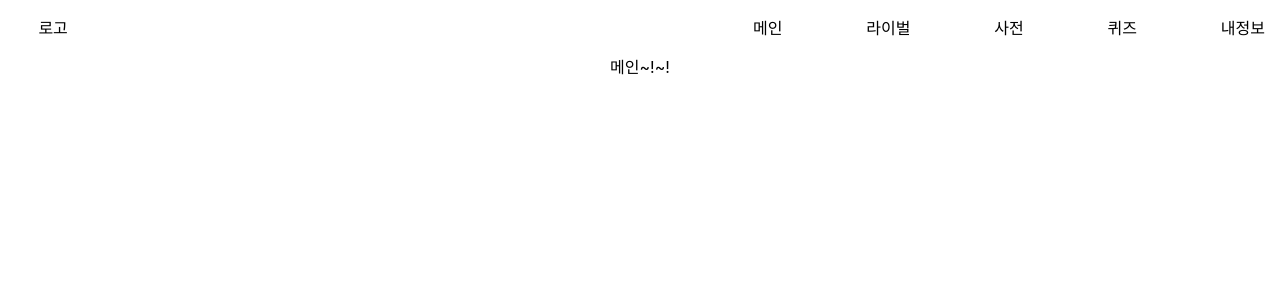
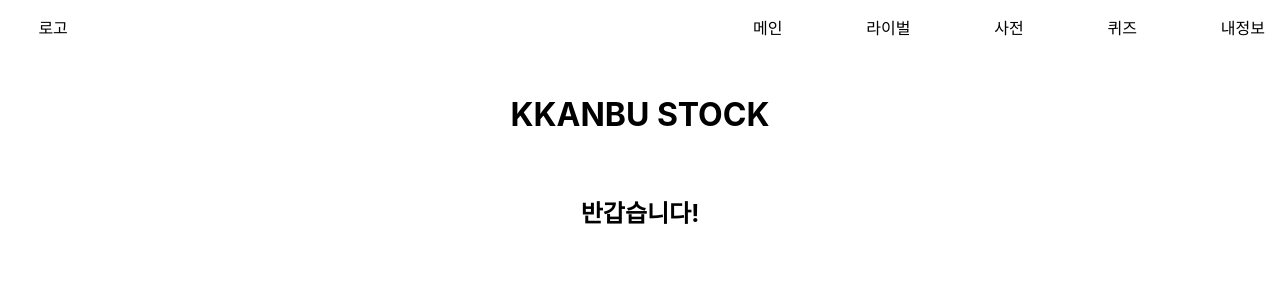
Before and after one commit to seogaeun/kkanbustock-frontend, a React (Create React App) app: page / in a window 1280 px wide. Shown: the top 300 px of the page. Built offline with nearby package versions, Linux system fonts and the light colour scheme; a web font is replaced by a local one.

Commit message:
[Edit]사전페이지 추가

```diff
--- a/src/pages/MainPage/MainPage.js
+++ b/src/pages/MainPage/MainPage.js
@@ -1,11 +1,15 @@
-import React from 'react';
-import './MainPage.css';
+import React from "react";
+import "./MainPage.css";
+import Header from "../../components/Header/Header";
+import { color } from "@mui/system";
+
 function Main() {
-    return (
-        <div>
-            <div>메인~!~!</div>
-        </div>
-    )
+  return (
+    <div>
+      <Header name="KKANBU STOCK" />
+      <h2>반갑습니다! </h2>
+    </div>
+  );
 }
 
-export default Main
+export default Main;
```
Also changed, not shown: src/pages/DictionaryPage/DictionaryPage.js (+7 -7 lines).
